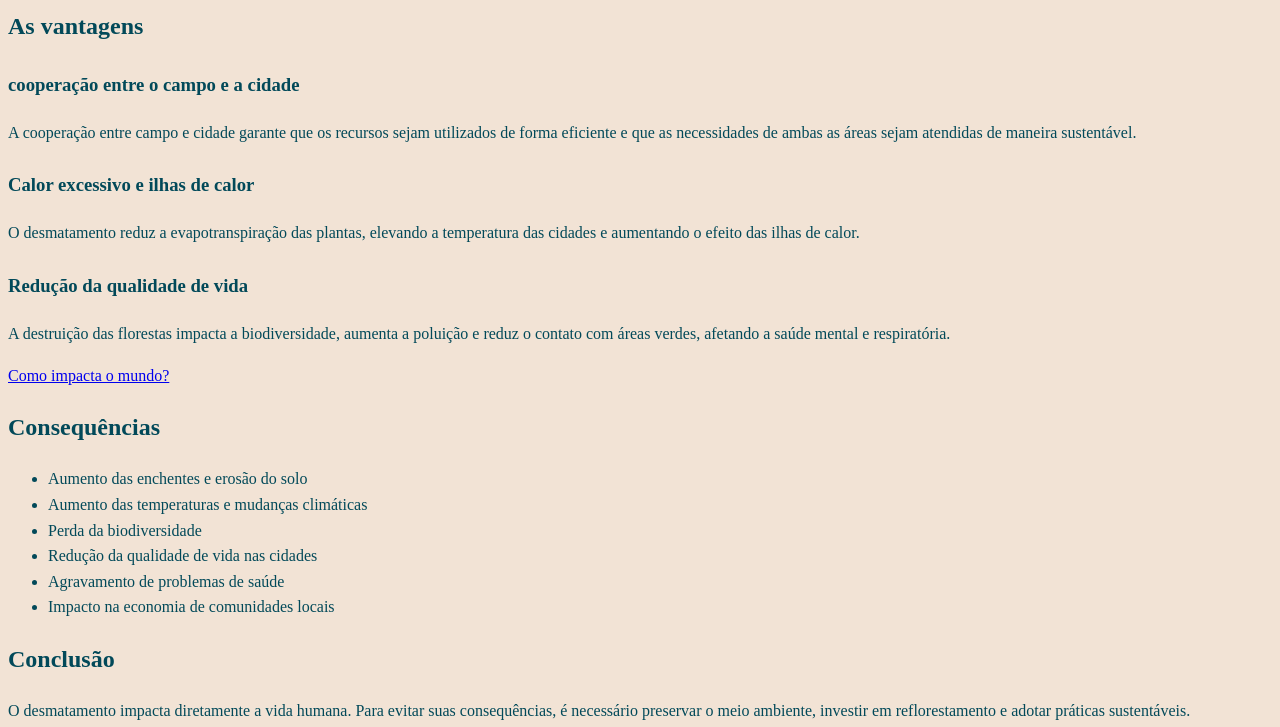
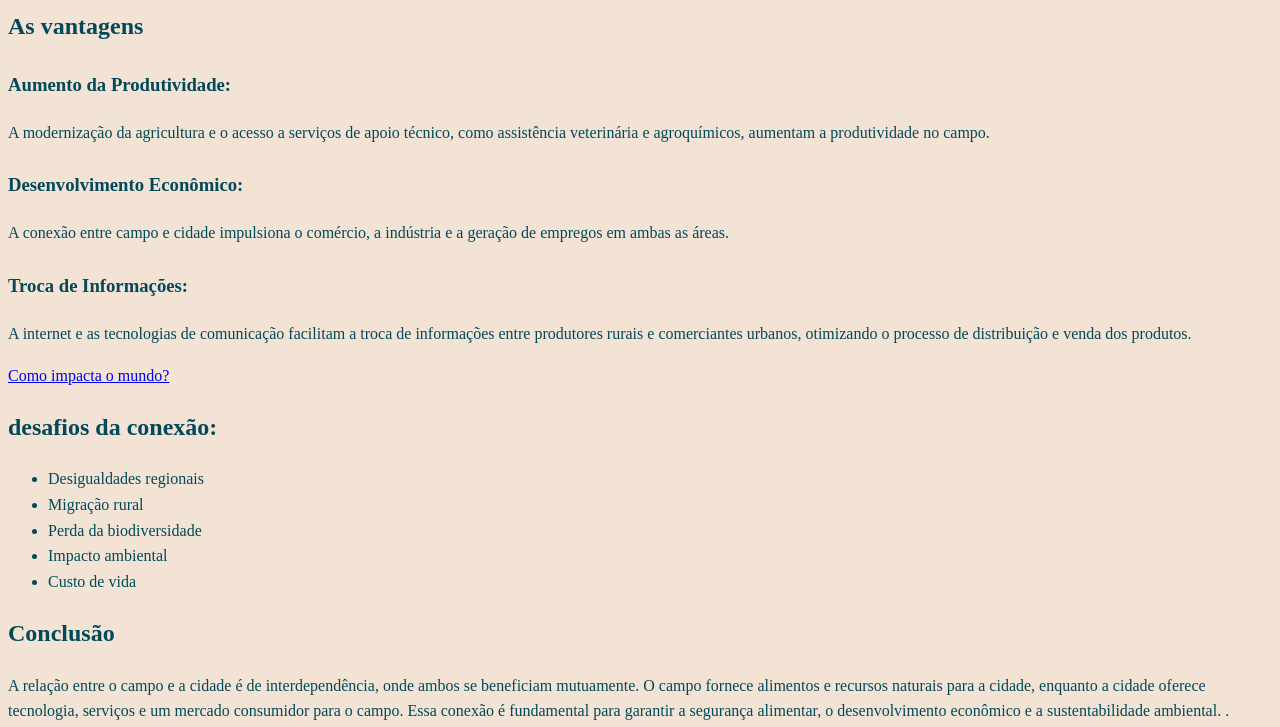
Before and after one commit to AnnaCors1ni/agrinho, a plain HTML site: page index.html in a window 1280 px wide. Shown: the part 297-1024 px from the top of the page. Drawn offline with Linux system fonts and the light colour scheme; some icons are missing; a web font is replaced by a local one.

Commit message:
Update index.html

```diff
--- a/index.html
+++ b/index.html
@@ -31,40 +31,41 @@
         <section id="problemas" class="conteudo">
             <h2>As vantagens</h2>
             <article>
-                <h3>cooperação entre o campo e a cidade</h3>
-                <p>A cooperação entre campo e cidade garante que os recursos sejam utilizados
-                    de forma eficiente e que as necessidades de ambas as áreas sejam atendidas de maneira sustentável. </p>
+                <h3>Aumento da Produtividade:</h3>
+                <p>A modernização da agricultura e o acesso a serviços de apoio técnico, como assistência veterinária e agroquímicos,
+                aumentam a produtividade no campo. </p>
             </article>
 
             <article>
-                <h3>Calor excessivo e ilhas de calor</h3>
-                <p>O desmatamento reduz a evapotranspiração das plantas, elevando a temperatura das cidades e aumentando o efeito das ilhas de calor.</p>
+                <h3>Desenvolvimento Econômico:</h3>
+                <p>A conexão entre campo e cidade impulsiona o comércio, a indústria e a geração de empregos em ambas as áreas.</p>
             </article>
 
             <article>
-                <h3>Redução da qualidade de vida</h3>
-                <p>A destruição das florestas impacta a biodiversidade, aumenta a poluição e reduz o contato com áreas verdes, afetando a saúde mental e respiratória.</p>
+                <h3>Troca de Informações:</h3>
+                <p>A internet e as tecnologias de comunicação facilitam a troca de informações entre produtores rurais e comerciantes urbanos,
+                otimizando o processo de distribuição e venda dos produtos. </p>
             </article>
 
             <a href="https://www.youtube.com/watch?v=ILh7nDEKGqc&pp=ygUXSW1wYWN0byBkbyBEZXNtYXRhbWVudG8%3D" class="cta-button" target="_blank">Como impacta o mundo? <i class="fa-solid fa-arrow-up-right-from-square" style="color: var(--text-color);"></i></a>
         </section>
 
         <section id="consequencias" class="conteudo">
-            <h2>Consequências</h2>
+            <h2>desafios da conexão:</h2>
             <ul>
-                <li>Aumento das enchentes e erosão do solo</li>
-                <li>Aumento das temperaturas e mudanças climáticas</li>
+                <li>Desigualdades regionais</li>
+                <li>Migração rural</li>
                 <li>Perda da biodiversidade</li>
-                <li>Redução da qualidade de vida nas cidades</li>
-                <li>Agravamento de problemas de saúde</li>
-                <li>Impacto na economia de comunidades locais</li>
+                <li>Impacto ambiental</li>
+                <li>Custo de vida</li>
             </ul>
         </section>
 
         <section id="conclusao" class="conteudo">
             <h2>Conclusão</h2>
-            <p>O desmatamento impacta diretamente a vida humana. Para evitar suas consequências, é necessário preservar o meio ambiente, investir em reflorestamento e adotar práticas sustentáveis.</p>
-            <iframe width="560" height="315" src="https://www.youtube.com/embed/ILh7nDEKGqc?si=feol6sZCHo1Cg-jQ" title="YouTube video.">
+            <p>A relação entre o campo e a cidade é de interdependência, onde ambos se beneficiam mutuamente. O campo fornece alimentos e recursos naturais para a cidade, enquanto a cidade oferece
+            tecnologia, serviços e um mercado consumidor para o campo. Essa conexão é fundamental para garantir a segurança alimentar, o desenvolvimento econômico e a sustentabilidade ambiental. .</p>
+            <iframe width="560" height="315" src="https://youtu.be/PFm7-ARQIzE?si=3RzqcK1xPP3Q8P8U" title="YouTube video.">
         </section>
 
     </main>
```
